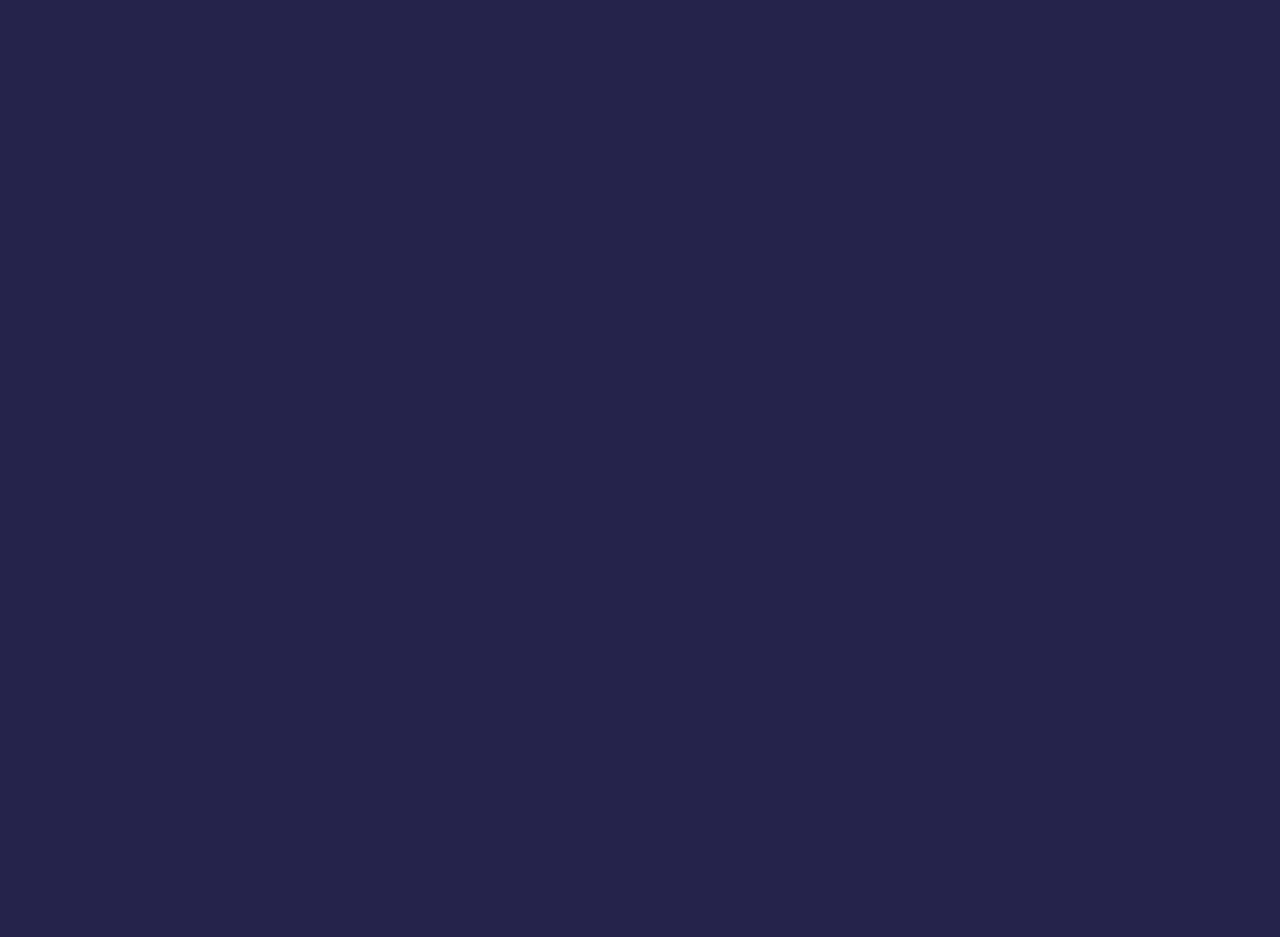
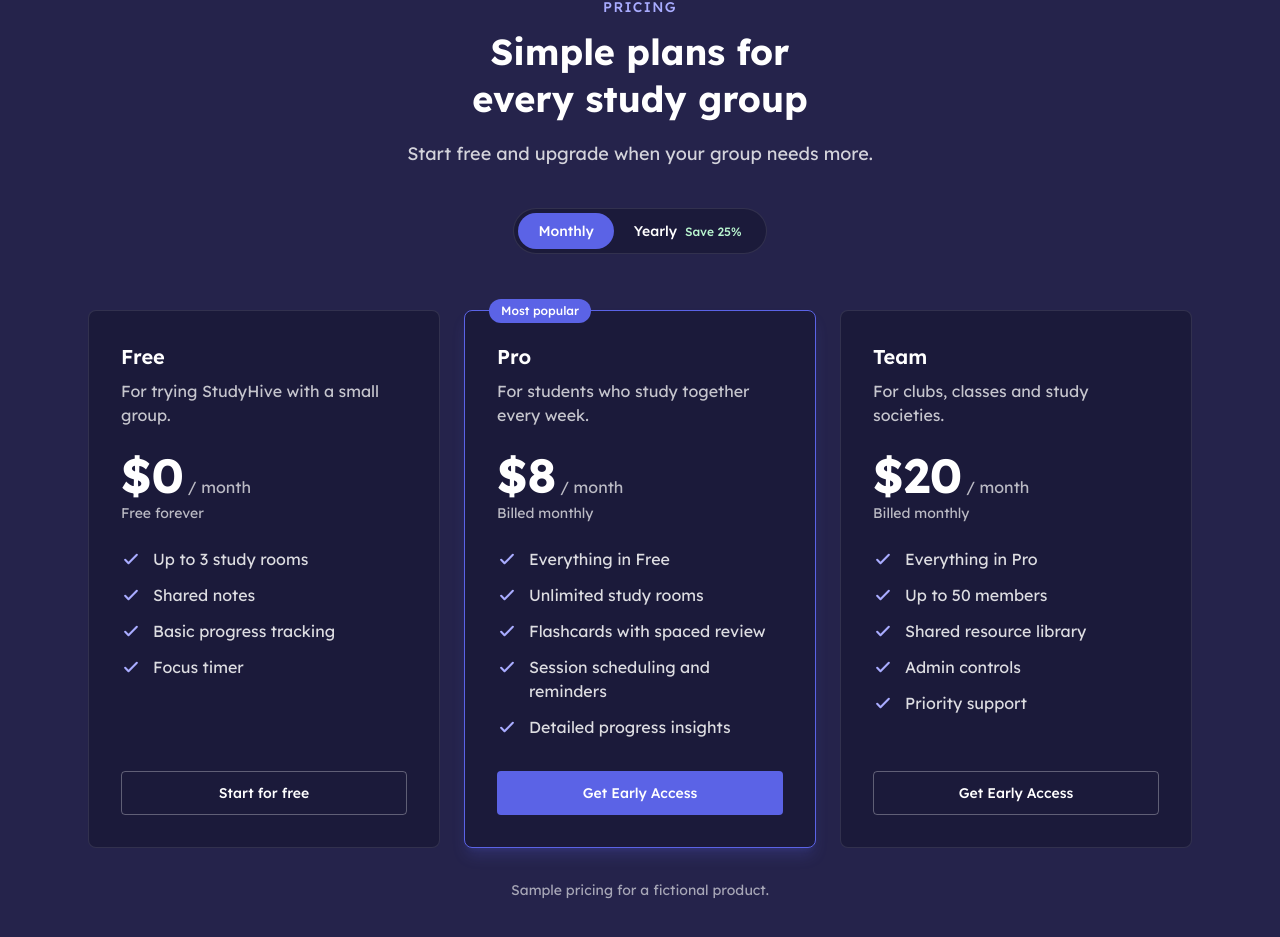
Before and after one commit to itdhuhaalabdullah-2002/studyhive, a React (Vite) app: page / in a window 1280 px wide. Shown: the part 2540-3477 px from the top of the page. Before the commit the page ends 2425 px from the top, so only its background shows below. Built offline with nearby package versions, Linux system fonts and the light colour scheme.

Commit message:
feat: add Pricing section with billing toggle

```diff
--- a/src/App.tsx
+++ b/src/App.tsx
@@ -3,6 +3,7 @@ import Navbar from "./components/Navbar";
 import Hero from "./components/Hero";
 import Features from "./components/Features";
 import HowItWorks from "./components/HowItWorks";
+import Pricing from "./components/Pricing";
 
 export default function App() {
   return (
@@ -18,6 +19,7 @@ export default function App() {
         <Hero />
         <Features />
         <HowItWorks />
+        <Pricing />
       </main>
     </MotionConfig>
   );
--- /dev/null
+++ b/src/components/Pricing.tsx
@@ -0,0 +1,166 @@
+import { useState } from "react";
+import { AnimatePresence, motion } from "motion/react";
+import SectionHeading from "./ui/SectionHeading";
+import Button from "./ui/Button";
+import { plans } from "../data/content";
+import { fadeUp, stagger } from "../lib/animations";
+
+type Billing = "monthly" | "yearly";
+
+const options: { value: Billing; label: string }[] = [
+  { value: "monthly", label: "Monthly" },
+  { value: "yearly", label: "Yearly" },
+];
+
+export default function Pricing() {
+  const [billing, setBilling] = useState<Billing>("monthly");
+
+  return (
+    <section
+      id="pricing"
+      aria-labelledby="pricing-title"
+      className="scroll-mt-4 bg-night py-20 md:py-28"
+    >
+      <div className="mx-auto max-w-[1152px] px-6">
+        <SectionHeading
+          id="pricing-title"
+          eyebrow="Pricing"
+          title="Simple plans for every study group"
+          description="Start free and upgrade when your group needs more."
+        />
+
+        <div className="mt-10 text-center">
+          <div
+            role="group"
+            aria-label="Billing period"
+            className="inline-flex rounded-full border border-white/10 bg-night-deep p-1"
+          >
+            {options.map((option) => {
+              const active = billing === option.value;
+              return (
+                <button
+                  key={option.value}
+                  type="button"
+                  aria-pressed={active}
+                  onClick={() => setBilling(option.value)}
+                  className="relative rounded-full px-5 py-2 text-sm font-medium"
+                >
+                  {active && (
+                    <motion.span
+                      layoutId="billing-pill"
+                      className="absolute inset-0 rounded-full bg-brand"
+                      transition={{
+                        type: "spring",
+                        stiffness: 400,
+                        damping: 32,
+                      }}
+                    />
+                  )}
+                  <span className="relative">{option.label}</span>
+                  {option.value === "yearly" && (
+                    <span
+                      className={`relative ml-2 text-xs ${
+                        active ? "text-white" : "text-[#b9f5cf]"
+                      }`}
+                    >
+                      Save 25%
+                    </span>
+                  )}
+                </button>
+              );
+            })}
+          </div>
+        </div>
+
+        <motion.ul
+          variants={stagger}
+          initial="hidden"
+          whileInView="show"
+          viewport={{ once: true, amount: 0.15 }}
+          className="mt-14 grid gap-6 md:grid-cols-3"
+        >
+          {plans.map((plan) => {
+            const price = billing === "monthly" ? plan.monthly : plan.yearly;
+            const note =
+              price === 0
+                ? "Free forever"
+                : billing === "yearly"
+                  ? "Billed yearly"
+                  : "Billed monthly";
+
+            return (
+              <motion.li
+                key={plan.name}
+                variants={fadeUp}
+                whileHover={{ y: -4 }}
+                className={`relative flex flex-col rounded-lg border bg-night-deep p-6 md:p-8 ${
+                  plan.highlighted
+                    ? "border-brand shadow-lg shadow-brand/20"
+                    : "border-white/10"
+                }`}
+              >
+                {plan.highlighted && (
+                  <span className="absolute -top-3 left-6 rounded-full bg-brand px-3 py-1 text-xs font-medium">
+                    Most popular
+                  </span>
+                )}
+
+                <h3 className="text-xl font-semibold">{plan.name}</h3>
+                <p className="mt-2 text-white/75">{plan.description}</p>
+
+                <p className="mt-6 flex h-12 items-baseline gap-1">
+                  <AnimatePresence mode="wait" initial={false}>
+                    <motion.span
+                      key={`${plan.name}-${billing}`}
+                      initial={{ opacity: 0, y: 8 }}
+                      animate={{ opacity: 1, y: 0 }}
+                      exit={{ opacity: 0, y: -8 }}
+                      transition={{ duration: 0.15 }}
+                      className="text-5xl font-bold"
+                    >
+                      ${price}
+                    </motion.span>
+                  </AnimatePresence>
+                  <span className="text-white/70">/ month</span>
+                </p>
+                <p className="mt-1 text-sm text-white/70">{note}</p>
+
+                <ul className="mt-6 flex-1 space-y-3">
+                  {plan.features.map((feature) => (
+                    <li key={feature} className="flex items-start gap-3">
+                      <svg
+                        viewBox="0 0 24 24"
+                        fill="none"
+                        stroke="currentColor"
+                        strokeWidth="2.5"
+                        strokeLinecap="round"
+                        strokeLinejoin="round"
+                        className="mt-0.5 size-5 shrink-0 text-[#a9acff]"
+                        aria-hidden="true"
+                      >
+                        <path d="M5 13l4 4L19 7" />
+                      </svg>
+                      <span className="text-white/85">{feature}</span>
+                    </li>
+                  ))}
+                </ul>
+
+                <Button
+                  href="#early-access"
+                  variant={plan.highlighted ? "primary" : "outline"}
+                  className="mt-8 h-11 w-full"
+                >
+                  {plan.cta}
+                </Button>
+              </motion.li>
+            );
+          })}
+        </motion.ul>
+
+        <p className="mt-8 text-center text-sm text-white/60">
+          Sample pricing for a fictional product.
+        </p>
+      </div>
+    </section>
+  );
+}
--- a/src/components/ui/Button.tsx
+++ b/src/components/ui/Button.tsx
@@ -5,22 +5,30 @@ type ButtonProps = {
   children: ReactNode;
   href?: string;
   type?: "button" | "submit";
+  variant?: "primary" | "outline";
   disabled?: boolean;
   onClick?: () => void;
   className?: string;
 };
 
 const base =
-  "inline-flex items-center justify-center rounded-control bg-brand text-sm font-medium text-white transition-colors hover:bg-[#6d75ee] disabled:cursor-not-allowed disabled:opacity-70";
+  "inline-flex items-center justify-center rounded-control text-sm font-medium transition-colors disabled:cursor-not-allowed disabled:opacity-70";
+
+const variants = {
+  primary: "bg-brand text-white hover:bg-[#6d75ee]",
+  outline: "border border-white/30 text-white hover:bg-white/10",
+};
 
 export default function Button({
   children,
   href,
   type = "button",
+  variant = "primary",
   disabled = false,
   onClick,
   className = "",
 }: ButtonProps) {
+  const classes = `${base} ${variants[variant]} ${className}`;
   const motionProps = disabled
     ? {}
     : { whileHover: { scale: 1.03 }, whileTap: { scale: 0.97 } };
@@ -30,7 +38,7 @@ export default function Button({
       <motion.a
         href={href}
         onClick={onClick}
-        className={`${base} ${className}`}
+        className={classes}
         {...motionProps}
       >
         {children}
@@ -43,7 +51,7 @@ export default function Button({
       type={type}
       disabled={disabled}
       onClick={onClick}
-      className={`${base} ${className}`}
+      className={classes}
       {...motionProps}
     >
       {children}
--- a/src/data/content.ts
+++ b/src/data/content.ts
@@ -66,3 +66,60 @@ export const steps: Step[] = [
       "Study together, check off topics and watch your group’s progress grow.",
   },
 ];
+
+export type Plan = {
+  name: string;
+  description: string;
+  /** Price per month when billed monthly (USD) */
+  monthly: number;
+  /** Price per month when billed yearly (USD) */
+  yearly: number;
+  features: string[];
+  cta: string;
+  highlighted?: boolean;
+};
+
+export const plans: Plan[] = [
+  {
+    name: "Free",
+    description: "For trying StudyHive with a small group.",
+    monthly: 0,
+    yearly: 0,
+    features: [
+      "Up to 3 study rooms",
+      "Shared notes",
+      "Basic progress tracking",
+      "Focus timer",
+    ],
+    cta: "Start for free",
+  },
+  {
+    name: "Pro",
+    description: "For students who study together every week.",
+    monthly: 8,
+    yearly: 6,
+    features: [
+      "Everything in Free",
+      "Unlimited study rooms",
+      "Flashcards with spaced review",
+      "Session scheduling and reminders",
+      "Detailed progress insights",
+    ],
+    cta: "Get Early Access",
+    highlighted: true,
+  },
+  {
+    name: "Team",
+    description: "For clubs, classes and study societies.",
+    monthly: 20,
+    yearly: 15,
+    features: [
+      "Everything in Pro",
+      "Up to 50 members",
+      "Shared resource library",
+      "Admin controls",
+      "Priority support",
+    ],
+    cta: "Get Early Access",
+  },
+];
```
Also changed, not shown: 1 other file (tests, documents, lock files or other folders).
